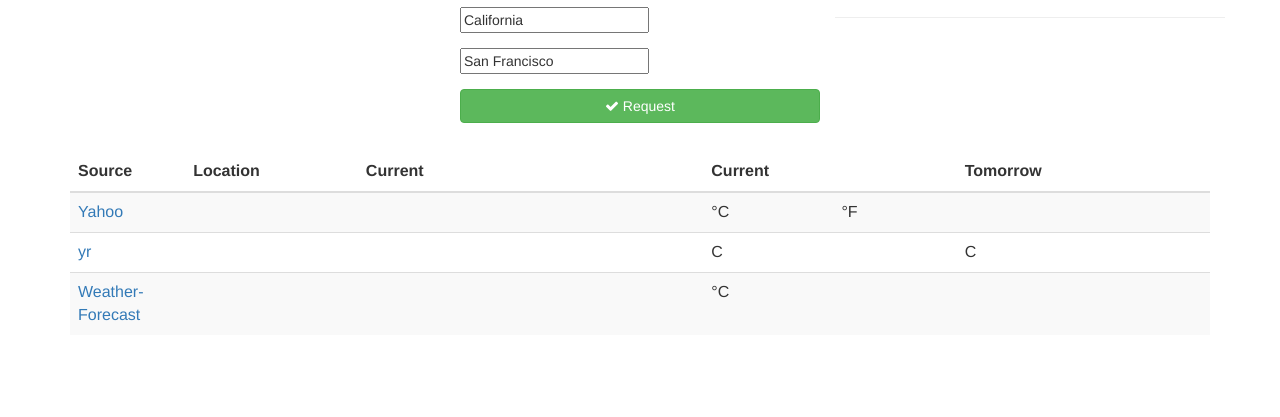
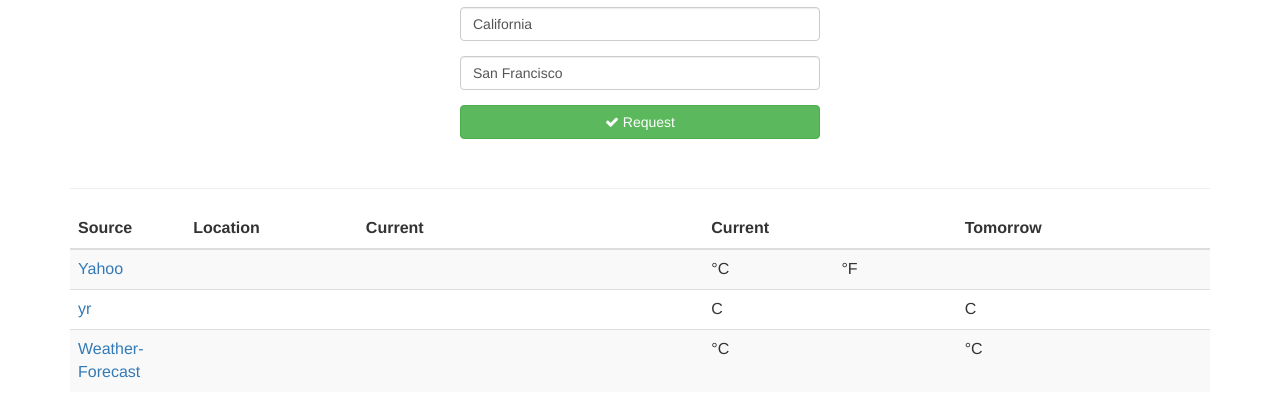
Before and after one commit to AlekseyMalyshev/weather, a website: page public/index.html in a window 1280 px wide. Shown: the part 49-466 px from the top of the page. Drawn offline with nearby package versions, Linux system fonts and the light colour scheme; some packages are replaced by stand-ins of ours; no server answers.

Commit message:
minor UI fixes

```diff
--- a/public/templates/home.html
+++ b/public/templates/home.html
@@ -5,10 +5,10 @@
       <form role="form" ng-submit="getData($event, state, city)">
         <fieldset>
           <div class="form-group">
-            <input type="text" class="title" ng-model="state" placeholder="California" required>
+            <input type="text" class="form-control" ng-model="state" placeholder="California" required>
           </div>
           <div class="form-group">
-            <input type="text" class="title" ng-model="city" placeholder="San Francisco" required>
+            <input type="text" class="form-control" ng-model="city" placeholder="San Francisco" required>
           </div>
           <div class="form-group">
             <button type="submit" class="btn btn-md btn-success btn-block confirm"><i class="fa fa-check"></i> Request</button>
@@ -16,8 +16,8 @@
         </fieldset>
       </form>
     </div>
-    <hr>
     <div class="col-sm-12">
+      <hr>
       <table class="table table-striped">
         <thead>
           <tr>
@@ -53,7 +53,7 @@
             <td>{{wf.cond}}</td>
             <td>{{wf.tCurC}}&deg;C</td>
             <td>{{wf.tCurF}}</td>
-            <td>{{wf.tTomC}}</td>
+            <td>{{wf.tTomC}}&deg;C</td>
             <td>{{wf.tTomF}}</td>
           </tr>
         </tbody>
```
